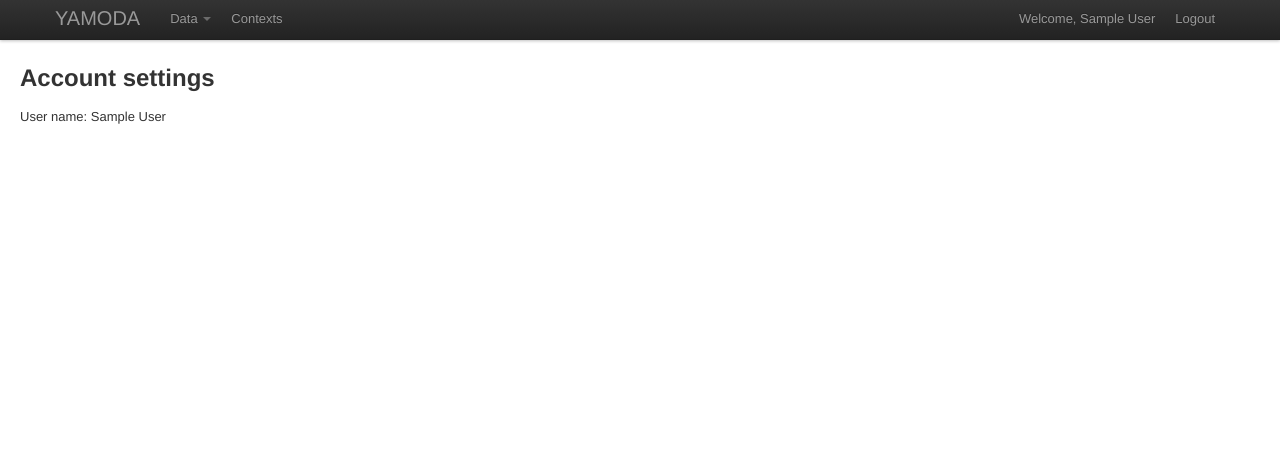
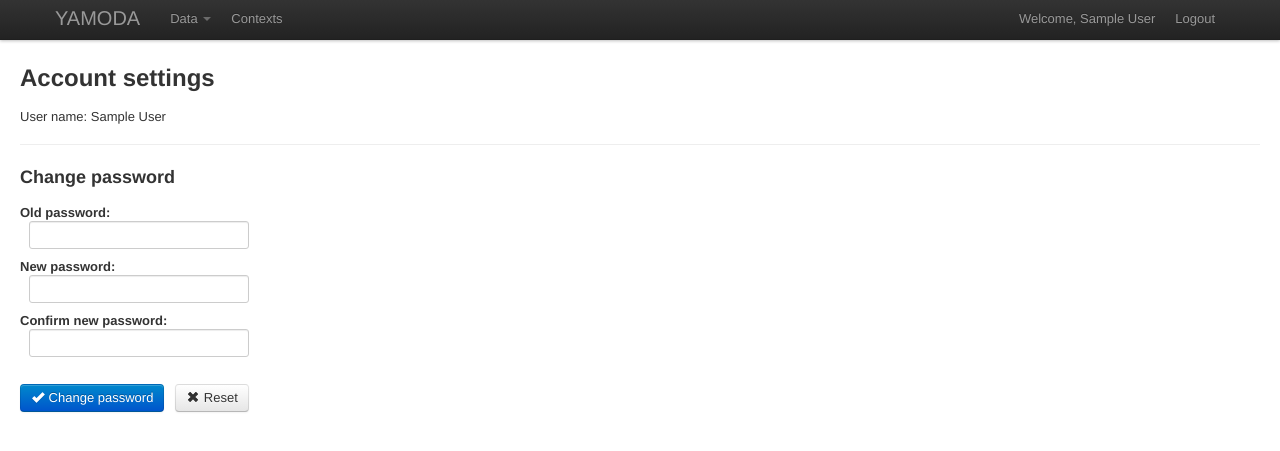
Before and after one commit to ProjektAugustiner/yamoda, a Flask app: page /settings in a window 1280 px wide. Shown: the top 451 px of the page. Run offline with Flask 2, Linux system fonts and the light colour scheme; a user stored in the database is signed in; tables that the repository leaves empty hold one stand-in row (values such as "Sample post").

Commit message:
Add a "change password" form to the user settings page.

```diff
--- a/yamoda/server/templates/settings.html
+++ b/yamoda/server/templates/settings.html
@@ -2,4 +2,22 @@
 {% block body %}
   <h2>Account settings</h2>
   <p>User name: {{ user.name }}</p>
+  <hr>
+  <div>
+    <h3>Change password</h3>
+    <form action="{{ url_for('settings') }}" method="POST">
+      <input type="hidden" name="action" value="pwchange">
+      <dl>
+        <dt>Old password:
+        <dd><input type="password" name="old_password">
+        <dt>New password:
+        <dd><input type="password" name="password">
+        <dt>Confirm new password:
+        <dd><input type="password" name="confirm">
+      </dl>
+      <button type="submit" class="btn btn-primary"><i class="icon-ok icon-white"></i>
+        Change password</button> &nbsp;
+      <button type="reset" class="btn"><i class="icon-remove"></i> Reset</button>
+    </form>
+  </div>
 {% endblock %}
--- a/yamoda/server/views/user.py
+++ b/yamoda/server/views/user.py
@@ -64,7 +64,7 @@ def register():
             flash(str(e), 'error')
         except IntegrityError:
             db.session.rollback()
-            flash('Invalid username','error')
+            flash('Invalid username', 'error')
         else:
             login_user(new_user)
             flash('Registered successfully.')
@@ -72,8 +72,24 @@ def register():
     return render_template('register.html')
 
 
-@app.route('/settings')
+@app.route('/settings', methods=['GET', 'POST'])
 @login_required
 def settings():
     """Render the user settings page."""
+    if request.method == 'POST':
+        action = request.form.get('action')
+        if action == 'pwchange':
+            old_pw = request.form['old_password']
+            password = request.form['password']
+            confirm = request.form['confirm']
+            if not current_user.valid_password(old_pw):
+                flash('Old password incorrect.', 'error')
+            elif password != confirm:
+                flash('New passwords do not match.', 'error')
+            elif not password:
+                flash('New password is empty.', 'error')
+            else:
+                current_user.password = password
+                db.session.commit()
+                flash('Password changed successfully.')
     return render_template('settings.html', user=current_user)
```
